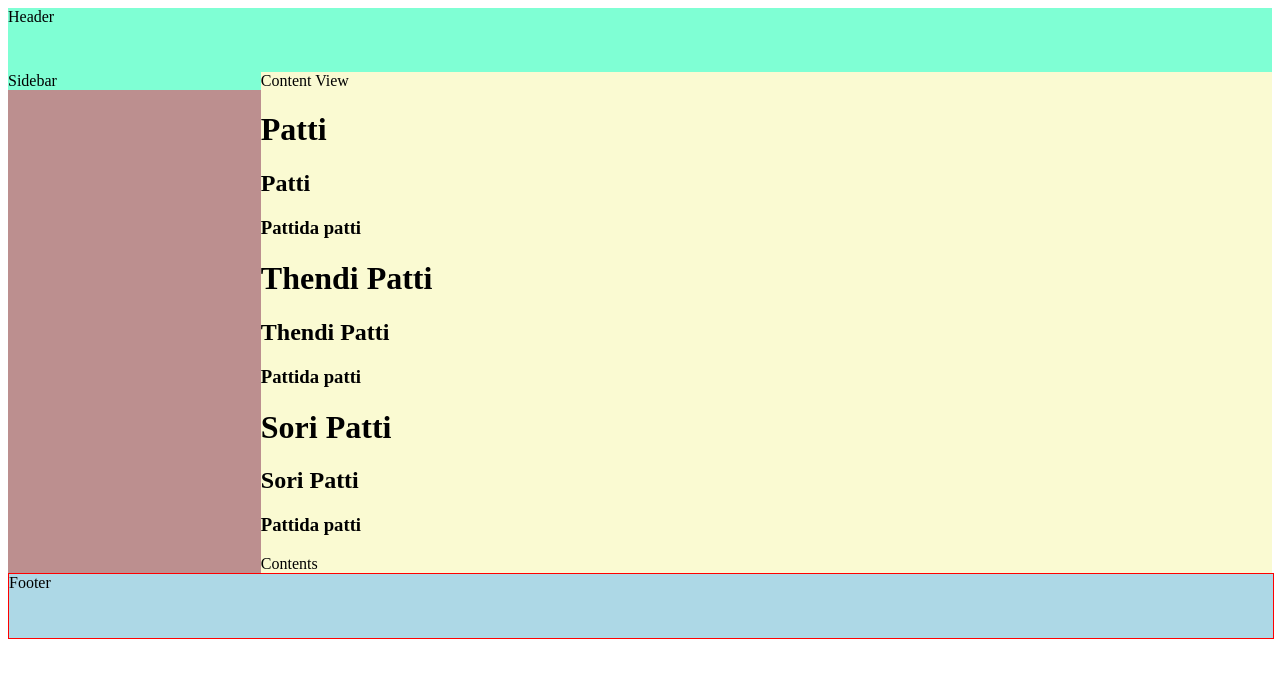
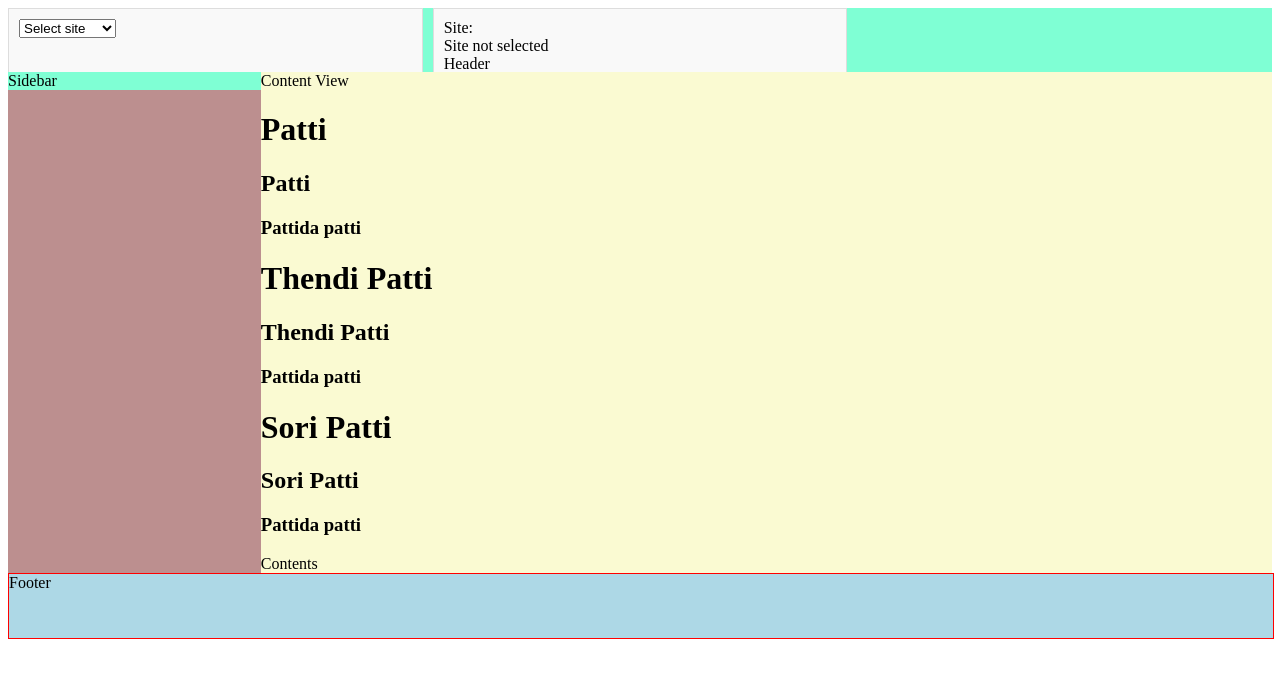
Before and after one commit to NarrowGate/fe-portal, a React (Vite) app: page / in a window 1280 px wide. Shown: the top 678 px of the page. Built offline with nearby package versions, Linux system fonts and the light colour scheme.

Commit message:
Header state with useState

```diff
--- a/src/components/Header/Header.jsx
+++ b/src/components/Header/Header.jsx
@@ -1,7 +1,64 @@
 import styles from "./Header.module.css";
+import sites from "../../data/sites";
+import { useState } from "react";
 
 const Header = () => {
-  return <div className={styles.headerWrap}>Header</div>;
+  let [currentSite, setCurrentSite] = useState(null);
+  let [currentOperation, setCurrentOperation] = useState(null);
+  let [allOperations, setAllOperations] = useState(null);
+
+  let changeSite = (e) => {
+    setCurrentSite(e.target.value);
+    let site = sites.find((site) => {
+      return +site.id === +e.target.value;
+    });
+    setCurrentSite(site ? site : null);
+    setAllOperations(site && site.operations ? site.operations : null);
+  };
+
+  let changeOperation = (e) => {
+    setCurrentOperation(e.target.value);
+  };
+  return (
+    <div className={styles.headerWrap}>
+      <div className={styles.item}>
+        <select onChange={changeSite}>
+          <option>Select site</option>
+          {sites.map((site) => {
+            return (
+              <option key={site.id} value={site.id}>
+                {site.displayName}
+              </option>
+            );
+          })}
+        </select>
+      </div>
+      <div className={styles.item}>
+        Site:
+        {currentSite ? (
+          <div>Site: {currentSite.displayName}</div>
+        ) : (
+          <div>Site not selected</div>
+        )}
+        Header
+      </div>
+
+      {allOperations ? (
+        <div className={styles.item}>
+          <select onClick={changeOperation}>
+            <option>Select Operations</option>
+            {allOperations.map((operation) => {
+              return (
+                <option key={operation.id} value={operation.id}>
+                  {operation.displayName}
+                </option>
+              );
+            })}
+          </select>
+        </div>
+      ) : null}
+    </div>
+  );
 };
 
 export default Header;
--- a/src/components/Header/Header.module.css
+++ b/src/components/Header/Header.module.css
@@ -1,5 +1,14 @@
 .headerWrap {
   width: 100%;
   height: 64px;
+  display: grid;
+  grid-template-columns: 1fr 1fr 1fr;
+  gap: 10px;
   background-color: aquamarine;
 }
+
+.item {
+  background-color: #f9f9f9;
+  padding: 10px;
+  border: 1px solid #ddd;
+}
--- /dev/null
+++ b/src/data/sites.js
@@ -0,0 +1,46 @@
+const sites = [
+  {
+    id: 1,
+    displayName: "Kerala",
+    operations: [
+      {
+        id: 1,
+        displayName: "Ernakulam",
+        app: ["typper", "rbber", "erser"],
+      },
+    ],
+  },
+  {
+    id: 2,
+    displayName: "Tamil Nadu",
+    operations: [
+      {
+        id: 1,
+        displayName: "Vellore",
+        app: ["typper", "shrper", "rbber", "erser"],
+      },
+      {
+        id: 2,
+        displayName: "Salem",
+        app: ["rbber", "erser"],
+      },
+    ],
+  },
+  {
+    id: 3,
+    displayName: "Maharashtra",
+    operations: [
+      {
+        id: 1,
+        displayName: "Mumbai",
+        app: ["typper", "shrper", "rbber", "erser"],
+      },
+      {
+        id: 2,
+        displayName: "Pune",
+        app: ["rbber", "erser"],
+      },
+    ],
+  },
+];
+export default sites;
```
